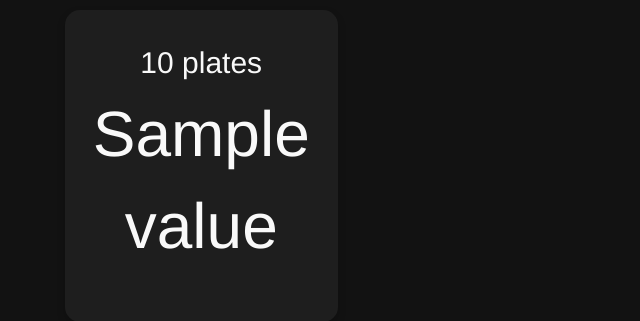
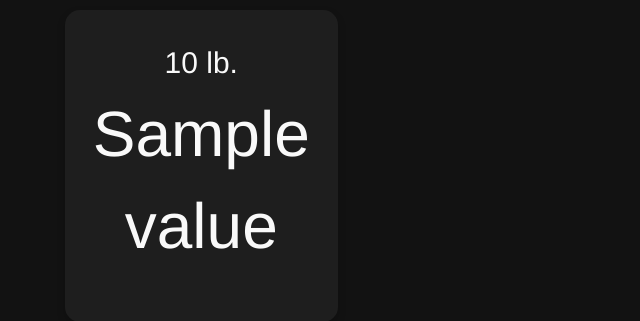
Before and after one commit to incub4t0r/workout_tracker, a Flask app: template templates/calculator.html in a window 1280 px wide. Shown: the part 248-569 px from the top of the page, without its empty margins (0-640 px from the left). Run offline with Flask 2, Linux system fonts and the light colour scheme; the template is opened without the code that fills it: most values are stand-ins (such as "Sample title", 1, 10 or a date in 2020); some libraries are stand-ins or nearby versions.

Commit message:
fixed typo in calculator

```diff
--- a/templates/calculator.html
+++ b/templates/calculator.html
@@ -25,7 +25,7 @@
         <div class="column">
             <div class="card">
                 <h2>
-                    {{key}} plates
+                    {{key}} lb.
                 </h2>
                 <p>
                     {{value}}
```
